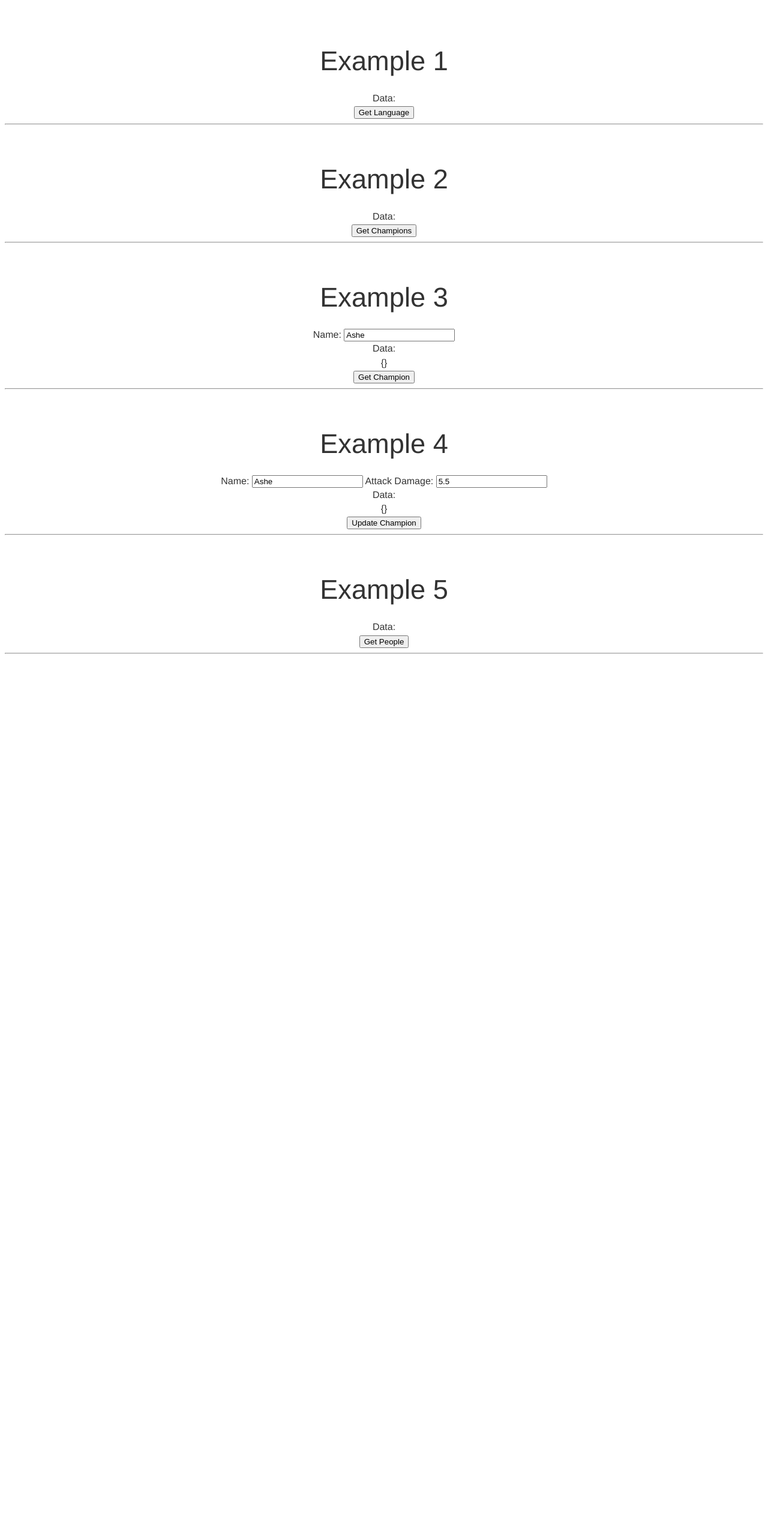
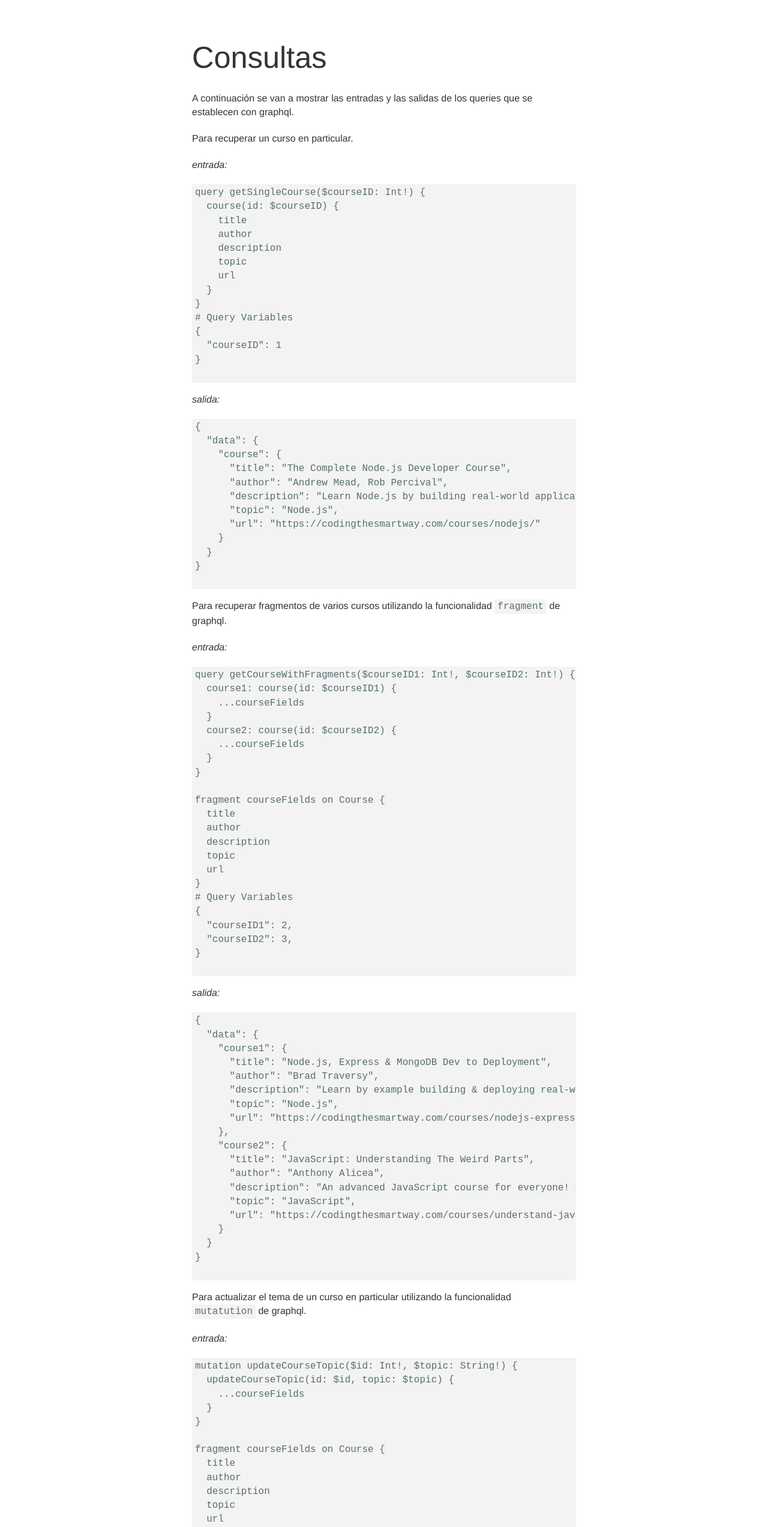
Before and after one commit to suabochica/cyborg-sports-analytics, a Vue app in the folder client/: page /courses in a window 1280 px wide. Shown: the part 1688-4233 px from the top of the page at 60% size. Before the commit the page ends 2786 px from the top, so only its background shows below. Built offline with nearby package versions, Linux system fonts and the light colour scheme.

Commit message:
courses: update the explanation of the courses example including the fragment and the mutation functionalities of graphql.

```diff
--- a/client/public/index.html
+++ b/client/public/index.html
@@ -5,7 +5,7 @@
     <meta http-equiv="X-UA-Compatible" content="IE=edge">
     <meta name="viewport" content="width=device-width,initial-scale=1.0">
     <link rel="icon" href="<%= BASE_URL %>borgfavicon.ico">
-    <title>hello-vue</title>
+    <title>mevn</title>
   </head>
   <body>
     <noscript>
--- a/client/src/views/Courses.vue
+++ b/client/src/views/Courses.vue
@@ -49,7 +49,121 @@
   }
 ]
       </pre>
-      <!--TODO: Agregar sección de las entradas y las salidas en la interfaz web de GraphQL-->
+      <h2>Consultas</h2>
+      <p>A continuación se van a mostrar las entradas y las salidas de los queries que se establecen con graphql.</p>
+      <p>Para recuperar un curso en particular.</p>
+      <p><i>entrada:</i></p>
+      <pre>
+query getSingleCourse($courseID: Int!) {
+  course(id: $courseID) {
+    title
+    author
+    description
+    topic
+    url
+  }
+}
+# Query Variables
+{
+  "courseID": 1
+}
+      </pre>
+      <p><i>salida:</i></p>
+      <pre>
+{
+  "data": {
+    "course": {
+      "title": "The Complete Node.js Developer Course",
+      "author": "Andrew Mead, Rob Percival",
+      "description": "Learn Node.js by building real-world applications with Node, Express, MongoDB, Mocha, and more!",
+      "topic": "Node.js",
+      "url": "https://codingthesmartway.com/courses/nodejs/"
+    }
+  }
+}
+      </pre>
+      <p>Para recuperar fragmentos de varios cursos utilizando la funcionalidad <code>fragment</code> de graphql.</p>
+      <p><i>entrada:</i></p>
+      <pre>
+query getCourseWithFragments($courseID1: Int!, $courseID2: Int!) {
+  course1: course(id: $courseID1) {
+    ...courseFields
+  }
+  course2: course(id: $courseID2) {
+    ...courseFields
+  }
+}
+
+fragment courseFields on Course {
+  title
+  author
+  description
+  topic
+  url
+}
+# Query Variables
+{
+  "courseID1": 2,
+  "courseID2": 3,
+}
+      </pre>
+      <p><i>salida:</i></p>
+      <pre>
+{
+  "data": {
+    "course1": {
+      "title": "Node.js, Express & MongoDB Dev to Deployment",
+      "author": "Brad Traversy",
+      "description": "Learn by example building & deploying real-world Node.js applications from absolute scratch",
+      "topic": "Node.js",
+      "url": "https://codingthesmartway.com/courses/nodejs-express-mongodb/"
+    },
+    "course2": {
+      "title": "JavaScript: Understanding The Weird Parts",
+      "author": "Anthony Alicea",
+      "description": "An advanced JavaScript course for everyone! Scope, closures, prototypes, this, build your own framework, and more.",
+      "topic": "JavaScript",
+      "url": "https://codingthesmartway.com/courses/understand-javascript/"
+    }
+  }
+}
+      </pre>
+      <p>Para actualizar el tema de un curso en particular utilizando la funcionalidad <code>mutatution</code> de graphql.</p>
+      <p><i>entrada:</i></p>
+      <pre>
+mutation updateCourseTopic($id: Int!, $topic: String!) {
+  updateCourseTopic(id: $id, topic: $topic) {
+    ...courseFields
+  }
+}
+
+fragment courseFields on Course {
+  title
+  author
+  description
+  topic
+  url
+}
+# Query Variables
+{
+  "id": 1,
+  "topic": "Norick"
+}
+      </pre>
+      <p><i>salida:</i></p>
+      <pre>
+{
+  "data": {
+    "updateCourseTopic": {
+      "title": "The Complete Node.js Developer Course",
+      "author": "Andrew Mead, Rob Percival",
+      "description": "Learn Node.js by building real-world applications with Node, Express, MongoDB, Mocha, and more!",
+      "topic": "Norick",
+      "url": "https://codingthesmartway.com/courses/nodejs/"
+    }
+  }
+}
+      </pre>
     </section>
   </div>
 </template>
```
